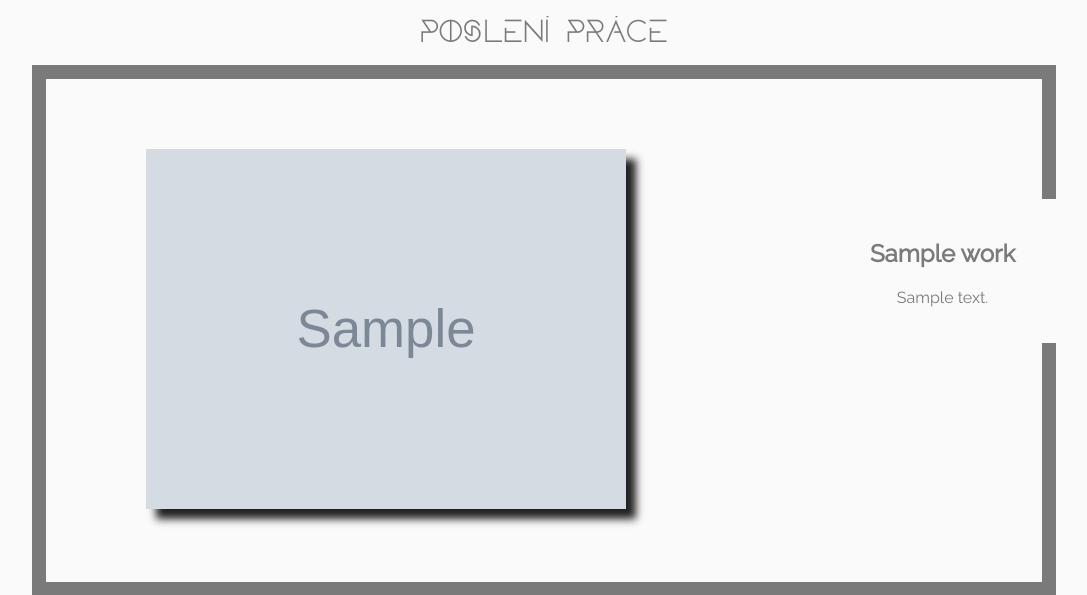
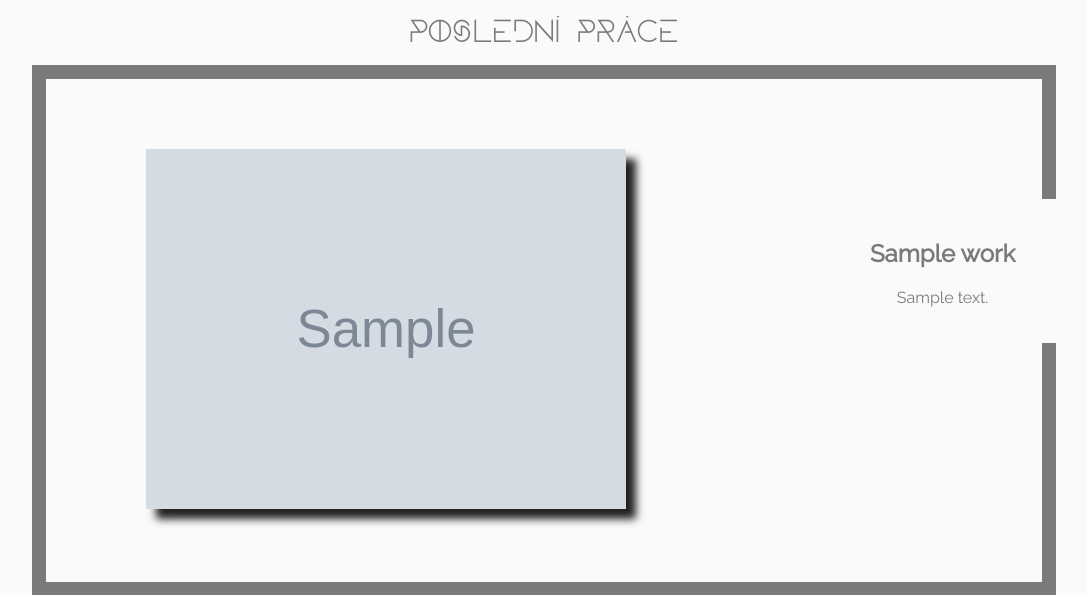
Before and after one commit to misli/nudni, a Django app: template nudni/templates/nudni/index.html in a window 1280 px wide. Shown: the part 94-689 px from the top of the page, without its empty margins (96-1183 px from the left). Run offline with Django 3.2, Linux system fonts and the light colour scheme; the template is opened without the code that fills it: most values are stand-ins (such as "Sample title", 1, 10 or a date in 2020); grey boxes marked "Sample" are stand-in pictures; some libraries are stand-ins or nearby versions.

Commit message:
Oprava překlepu

```diff
--- a/nudni/templates/nudni/index.html
+++ b/nudni/templates/nudni/index.html
@@ -123,7 +123,7 @@ $(function(){
     </div>
     <section id="prace">
         <div class="wrap">
-            <h1 class="gradient">poslení práce</h1>
+            <h1 class="gradient">poslední práce</h1>
             <div id="frame" class="frame">
                 <div id="gall">
                 </div>
```
